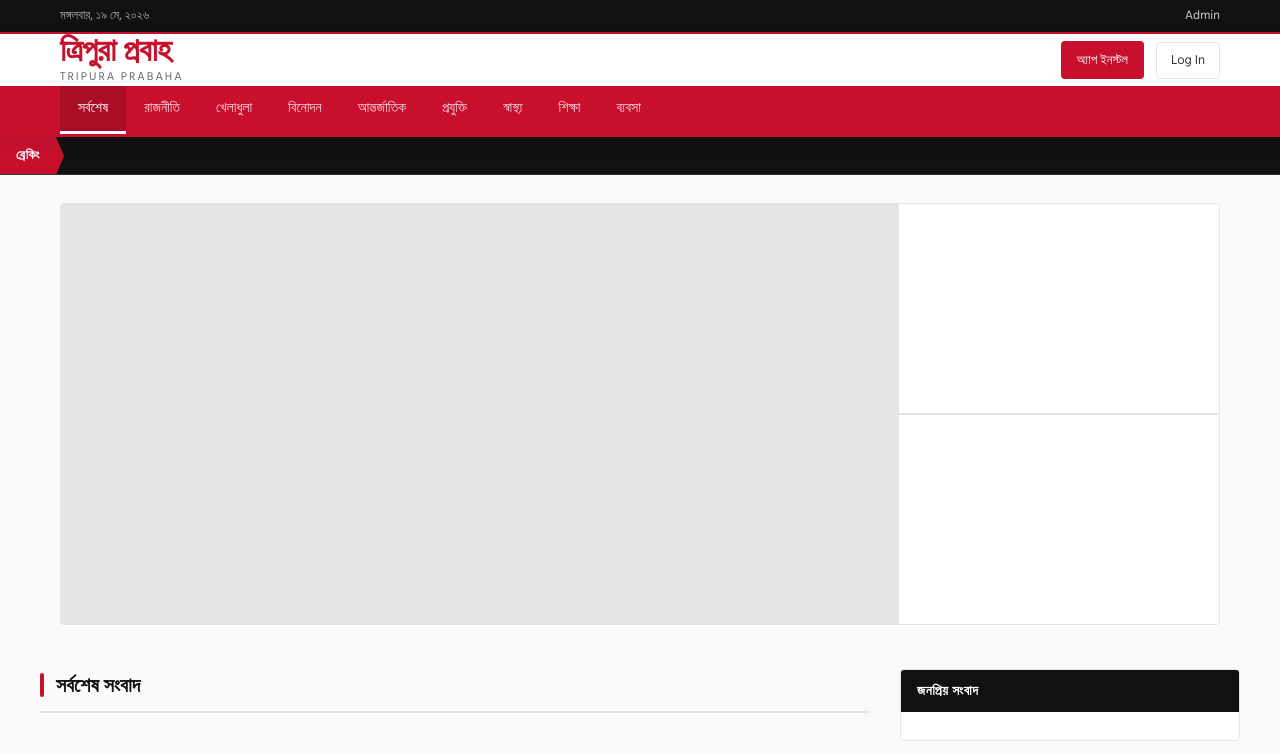
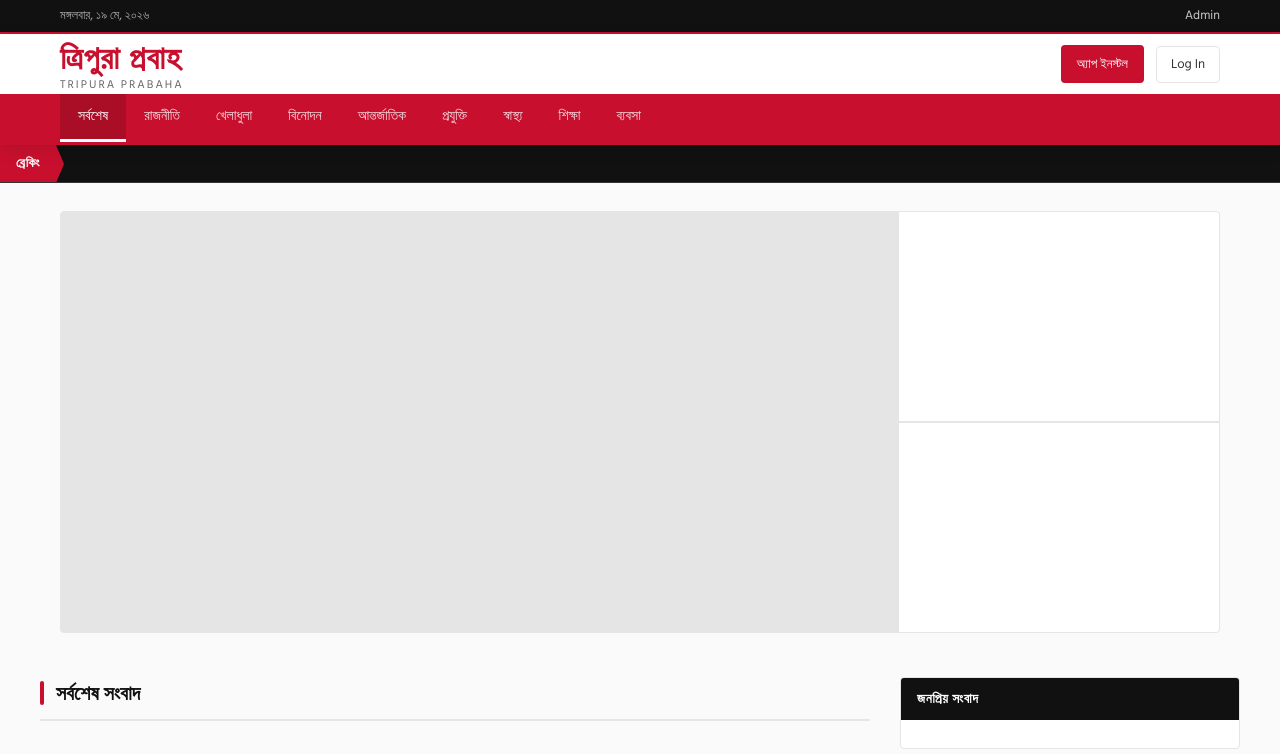
Before and after one commit to shuvanshil/tripura-prabaha, a plain HTML site: page index.html in a window 1280 px wide. Shown: the top 754 px of the page. Drawn offline with Linux system fonts and the light colour scheme; no server answers; a web font is replaced by a local one.

Commit message:
Modified some Css design

```diff
--- a/css/style.css
+++ b/css/style.css
@@ -77,14 +77,14 @@ header {
   padding: 14px 0;
   gap: 20px;
 }
-.logo { display: flex; flex-direction: column; align-items: flex-start; }
+.logo { display: flex; flex-direction: column; align-items: flex-start; margin-top: 8px; }
 .logo-bengali {
   font-family: var(--font-heading);
   font-size: 2rem;
   font-weight: 700;
   color: var(--red);
   line-height: 1;
-  letter-spacing: -0.5px;
+  letter-spacing: 1px;
 }
 .logo-tagline {
   font-size: 0.72rem;
```
